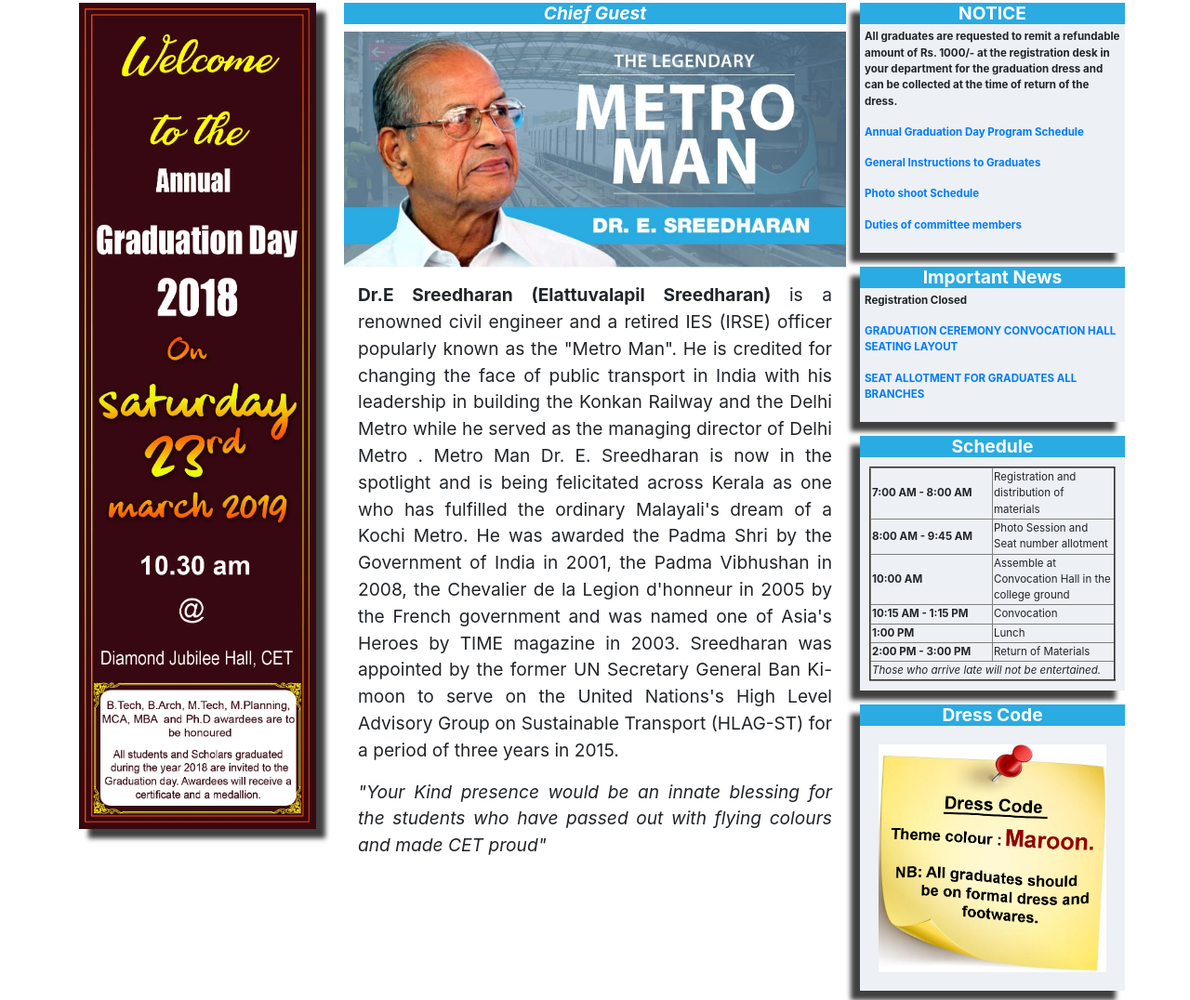
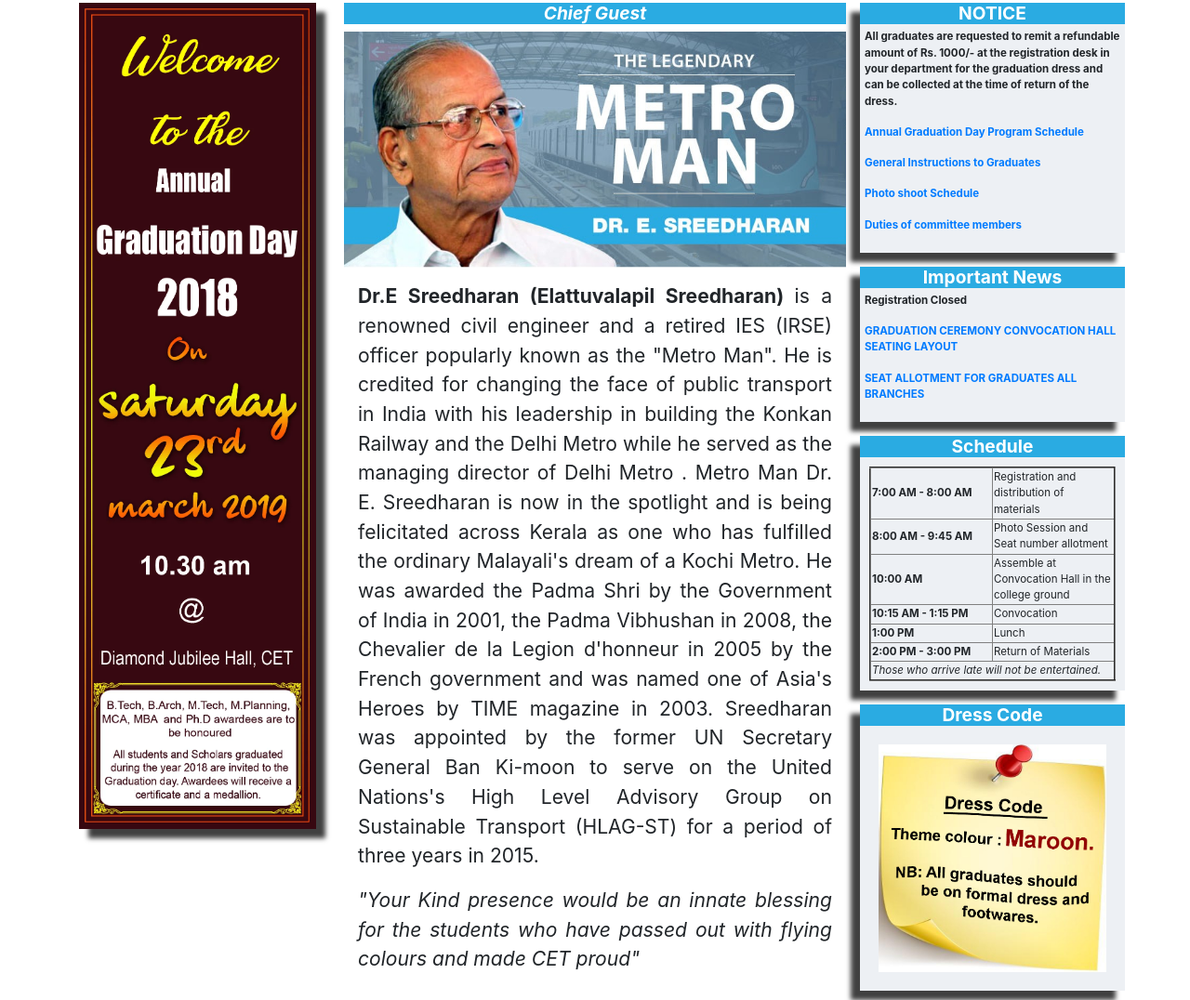
Before and after one commit to sashuu6/cet-graduation-site, a plain HTML site: page index.html in a window 1280 px wide. Shown: the part 475-1551 px from the top of the page at 93% size. Drawn offline with Linux system fonts and the light colour scheme.

Commit message:
Chief Guest text changed from 1.5vw

```diff
--- a/index.html
+++ b/index.html
@@ -24,11 +24,11 @@
   				<center><img class="img-fluid" src="assets/images/guest.webp">
   				</center>
   				<div class="container-fluid">
-            <p class="text-wrap" style="font-size: 1.5vw; text-align: justify;margin-top: 15px;"><b>Dr.E Sreedharan (Elattuvalapil Sreedharan) </b> is a renowned civil engineer and a retired IES (IRSE) officer popularly known as the "Metro Man". He is credited for changing the face of public transport in India with his leadership in building the Konkan Railway and the Delhi Metro while he served as the managing director of Delhi Metro . Metro Man Dr. E. Sreedharan is now in the spotlight and is being felicitated across Kerala as one who has fulfilled the ordinary Malayali's dream of a Kochi Metro.  He was awarded the Padma Shri by the Government of India in 2001, the Padma Vibhushan in 2008, the Chevalier de la Legion d'honneur in 2005 by the French government and was named one of Asia's Heroes by TIME magazine in 2003. Sreedharan was appointed by the former UN Secretary General Ban Ki-moon to serve on the United Nations's High Level Advisory Group on Sustainable Transport (HLAG-ST) for a period of three years in 2015.</p>
+            <p class="text-wrap" style="font-size: 1.65vw; text-align: justify;margin-top: 15px;"><b>Dr.E Sreedharan (Elattuvalapil Sreedharan) </b> is a renowned civil engineer and a retired IES (IRSE) officer popularly known as the "Metro Man". He is credited for changing the face of public transport in India with his leadership in building the Konkan Railway and the Delhi Metro while he served as the managing director of Delhi Metro . Metro Man Dr. E. Sreedharan is now in the spotlight and is being felicitated across Kerala as one who has fulfilled the ordinary Malayali's dream of a Kochi Metro.  He was awarded the Padma Shri by the Government of India in 2001, the Padma Vibhushan in 2008, the Chevalier de la Legion d'honneur in 2005 by the French government and was named one of Asia's Heroes by TIME magazine in 2003. Sreedharan was appointed by the former UN Secretary General Ban Ki-moon to serve on the United Nations's High Level Advisory Group on Sustainable Transport (HLAG-ST) for a period of three years in 2015.</p>
           </div>
 
           <div class="container-fluid">
-            <p class="text-wrap" style="font-size: 1.5vw; text-align: justify; margin-top: 15px; font-style: italic;">"Your Kind presence would be an innate blessing for the students who have passed out with flying colours and made CET proud"</p>
+            <p class="text-wrap" style="font-size: 1.65vw; text-align: justify; margin-top: 15px; font-style: italic;">"Your Kind presence would be an innate blessing for the students who have passed out with flying colours and made CET proud"</p>
           </div>
       </div>
     		<div class="col" >
```
